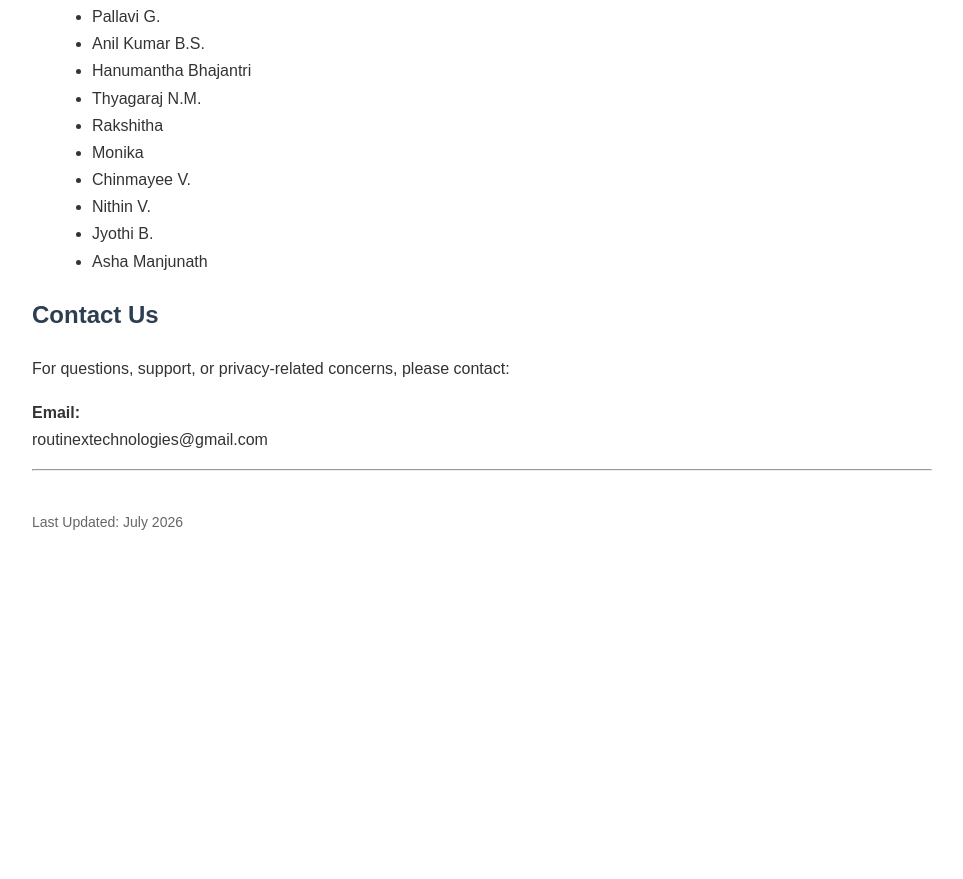
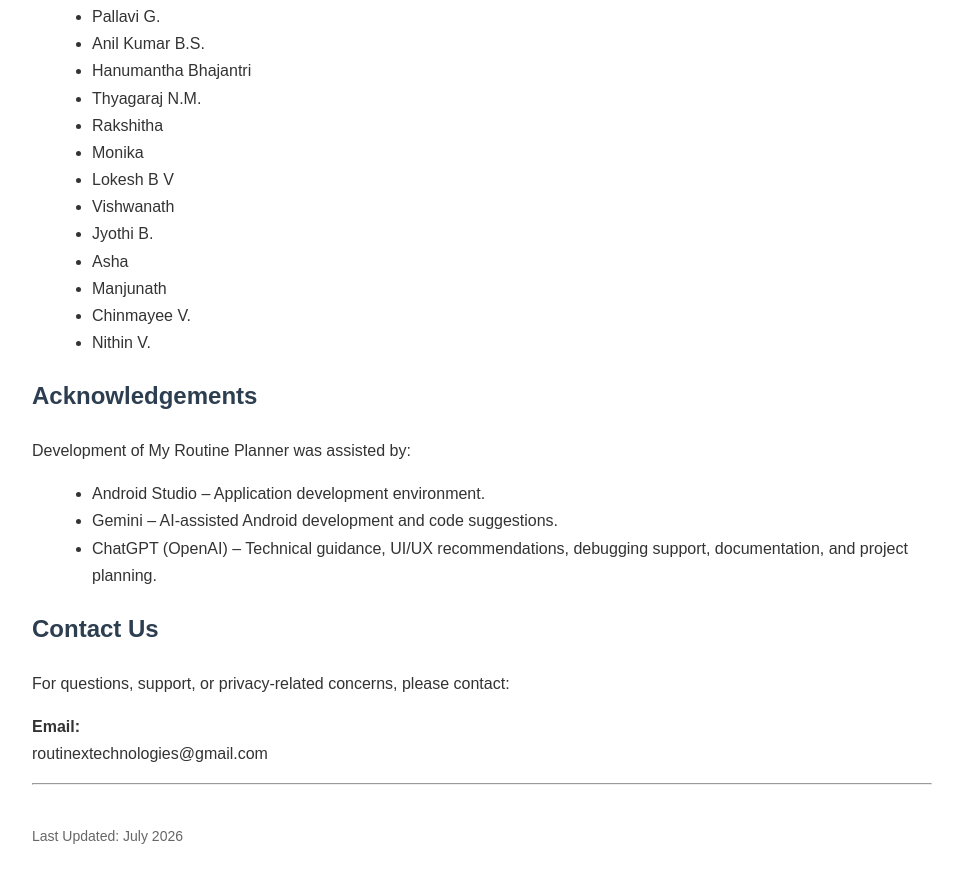
Before and after one commit to routinextechnologies-ai/My-Routine-Planner, a plain HTML site: page index.html in a window 1280 px wide. Shown: the part 2314-3193 px from the top of the page, without its empty margins (158-1121 px from the left). Before the commit the page ends 2879 px from the top, so only its background shows below. Drawn offline with Linux system fonts and the light colour scheme.

Commit message:
Update index.html

```diff
--- a/index.html
+++ b/index.html
@@ -156,10 +156,24 @@ Referral features and reward systems may change in future versions of the applic
 <li>Thyagaraj N.M.</li>
 <li>Rakshitha</li>
 <li>Monika</li>
+<li>Lokesh B V </li>
+<li>Vishwanath</li>
+<li>Jyothi B.</li>
+<li>Asha </li>
+<li>Manjunath </li>
 <li>Chinmayee V.</li>
 <li>Nithin V.</li>
-<li>Jyothi B.</li>
-<li>Asha Manjunath</li>
+</ul>
+<h2>Acknowledgements</h2>
+
+<p>
+Development of My Routine Planner was assisted by:
+</p>
+
+<ul>
+<li>Android Studio – Application development environment.</li>
+<li>Gemini – AI-assisted Android development and code suggestions.</li>
+<li>ChatGPT (OpenAI) – Technical guidance, UI/UX recommendations, debugging support, documentation, and project planning.</li>
 </ul>
 
 <h2>Contact Us</h2>
```
